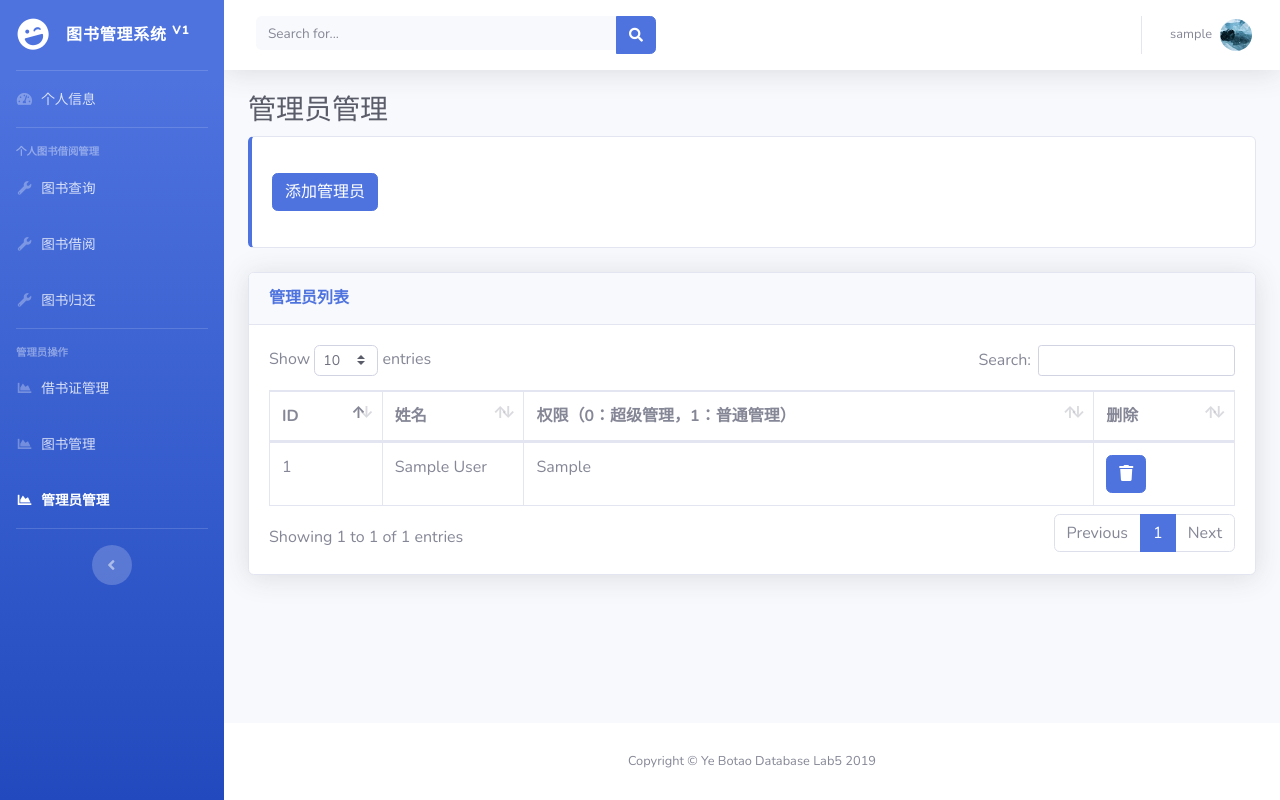
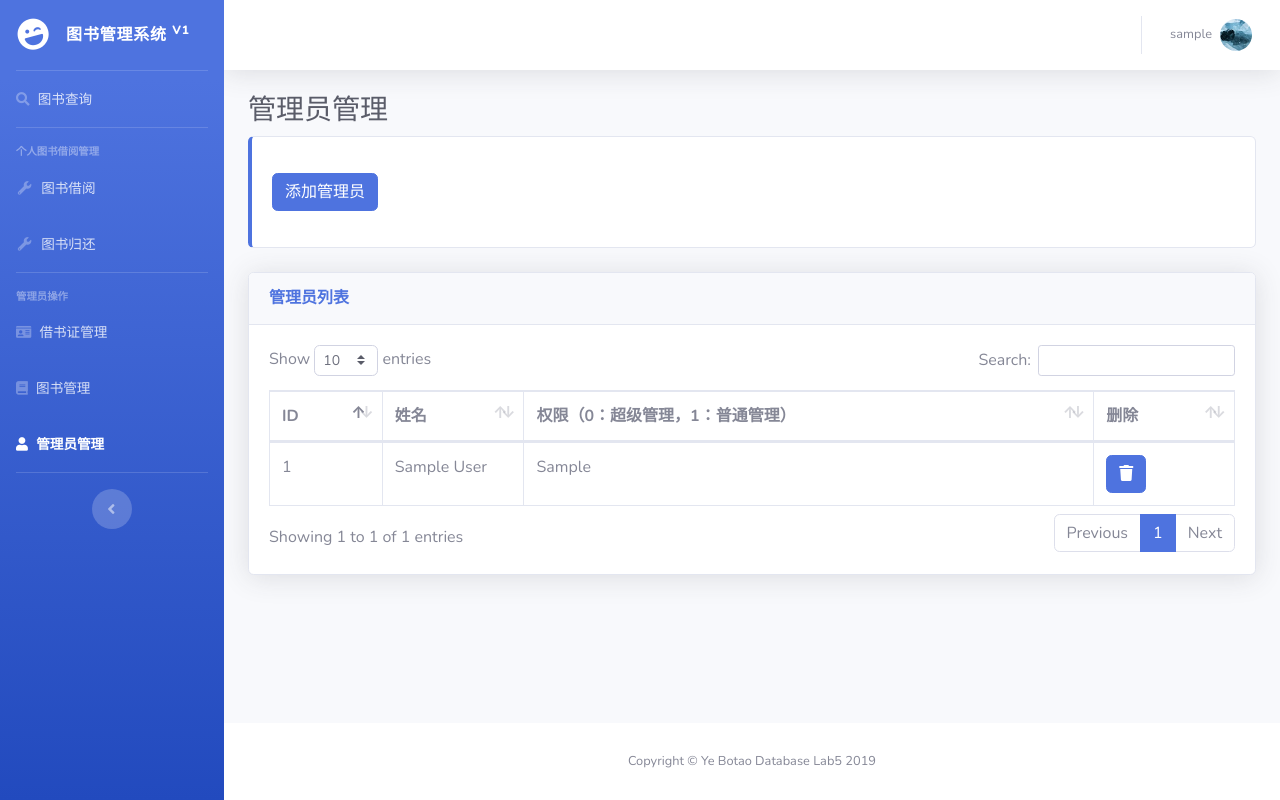
Before and after one commit to botaoye/BookManagementSystem, a Flask app: page /manage_admin in a window 1280 px wide. Run offline with Flask 2, Linux system fonts and the light colour scheme; a user stored in the database is signed in; tables that the repository leaves empty hold one stand-in row (values such as "Sample post"); some libraries are stand-ins or nearby versions.

Commit message:
split the opration of admin and user and remove index page

```diff
--- a/app/routes.py
+++ b/app/routes.py
@@ -6,17 +6,10 @@ from flask_login import current_user, login_user, logout_user, login_required
 from app.forms import LoginForm
 
 
-@app.route('/')
-@app.route('/index')
-@login_required
-def index():
-    return render_template('index.html')
-
-
 @app.route('/login', methods=['GET', 'POST'])
 def login():
     if current_user.is_authenticated:
-        return redirect(url_for('index'))
+        return redirect(url_for('search_book'))
     form = LoginForm()
     if form.validate_on_submit():
         user = User.query.filter_by(user_id=form.username.data).first()
@@ -24,7 +17,7 @@ def login():
             flash('Invalid username or password')
             return redirect(url_for('login'))
         login_user(user, remember=form.remember_me.data)
-        return redirect(url_for('index'))
+        return redirect(url_for('search_book'))
 
     return render_template('login.html', form=form)
 
@@ -34,7 +27,8 @@ def logout():
     logout_user()
     return redirect(url_for('login'))
 
-
+@app.route('/')
+@app.route('/index')
 @app.route('/search_book', methods=['GET', 'POST'])
 @login_required
 def search_book():
--- a/app/templates/base.html
+++ b/app/templates/base.html
@@ -49,11 +49,11 @@
       <hr class="sidebar-divider my-0">
 
       <!-- Nav Item - Dashboard -->
-      <li class="nav-item {{ 'active' if active_page == 'index' else '' }}">
-        <a class="nav-link" href="index">
-          <i class="fas fa-fw fa-tachometer-alt"></i>
-          <span>个人信息</span></a>
-      </li>
+      <li class="nav-item {{ 'active' if active_page == 'search_book' else '' }}">
+          <a class="nav-link" href="search_book">
+            <i class="fa fa-search"></i>
+            <span>图书查询</span></a>
+        </li>
 
       <!-- Divider -->
       <hr class="sidebar-divider">
@@ -64,22 +64,15 @@
       </div>
 
       <!-- Nav Item - Charts -->
-      <li class="nav-item {{ 'active' if active_page == 'search_book' else '' }}">
-        <a class="nav-link" href="search_book">
-          <i class="fas fa-fw fa-wrench"></i>
-          <span>图书查询</span></a>
-      </li>
-
-      <!-- Nav Item - Charts -->
       <li class="nav-item {{ 'active' if active_page == 'borrow_book' else '' }}">
-        <a class="nav-link" href="borrow_book">
+        <a class="nav-link {{ 'disabled' if current_user.privilidge != '2' else '' }}" href="borrow_book">
           <i class="fas fa-fw fa-wrench"></i>
           <span>图书借阅</span></a>
       </li>
 
       <!-- Nav Item - Charts -->
       <li class="nav-item {{ 'active' if active_page == 'return_book' else '' }}" >
-        <a class="nav-link" href="return_book">
+        <a class="nav-link {{ 'disabled' if current_user.privilidge != '2' else '' }}" href="return_book">
           <i class="fas fa-fw fa-wrench"></i>
           <span>图书归还</span></a>
       </li>
@@ -94,22 +87,22 @@
 
       <!-- Nav Item - Charts -->
       <li class="nav-item {{ 'active' if active_page == 'manage_library_card' else '' }}">
-        <a class="nav-link" href="manage_library_card">
-          <i class="fas fa-fw fa-chart-area"></i>
+        <a class="nav-link {{ 'disabled' if current_user.privilidge == '2' else '' }}" href="manage_library_card">
+          <i class="fa fa-id-card"></i>
           <span>借书证管理</span></a>
       </li>
 
       <!-- Nav Item - Charts -->
       <li class="nav-item {{ 'active' if active_page == 'manage_book' else '' }}">
-        <a class="nav-link" href="manage_book">
-          <i class="fas fa-fw fa-chart-area"></i>
+        <a class="nav-link {{ 'disabled' if current_user.privilidge == '2' else '' }}" href="manage_book">
+          <i class="fa fa-book"></i>
           <span>图书管理</span></a>
       </li>
 
       <!-- Nav Item - Charts -->
       <li class="nav-item {{ 'active' if active_page == 'manage_admin' else '' }}">
-        <a class="nav-link" href="manage_admin">
-          <i class="fas fa-fw fa-chart-area"></i>
+        <a class="nav-link {{ 'disabled' if current_user.privilidge != '0' else '' }}" href="manage_admin">
+          <i class="fa fa-user"></i>
           <span>管理员管理</span></a>
       </li>
 
@@ -137,19 +130,6 @@
           <button id="sidebarToggleTop" class="btn btn-link d-md-none rounded-circle mr-3">
             <i class="fa fa-bars"></i>
           </button>
-
-          <!-- Topbar Search -->
-          <form class="d-none d-sm-inline-block form-inline mr-auto ml-md-3 my-2 my-md-0 mw-100 navbar-search">
-            <div class="input-group">
-              <input type="text" class="form-control bg-light border-0 small" placeholder="Search for..."
-                aria-label="Search" aria-describedby="basic-addon2">
-              <div class="input-group-append">
-                <button class="btn btn-primary" type="button">
-                  <i class="fas fa-search fa-sm"></i>
-                </button>
-              </div>
-            </div>
-          </form>
 
           <!-- Topbar Navbar -->
           <ul class="navbar-nav ml-auto">
```
Also changed, not shown: app/templates/index.html (deleted, +0 -16 lines).
